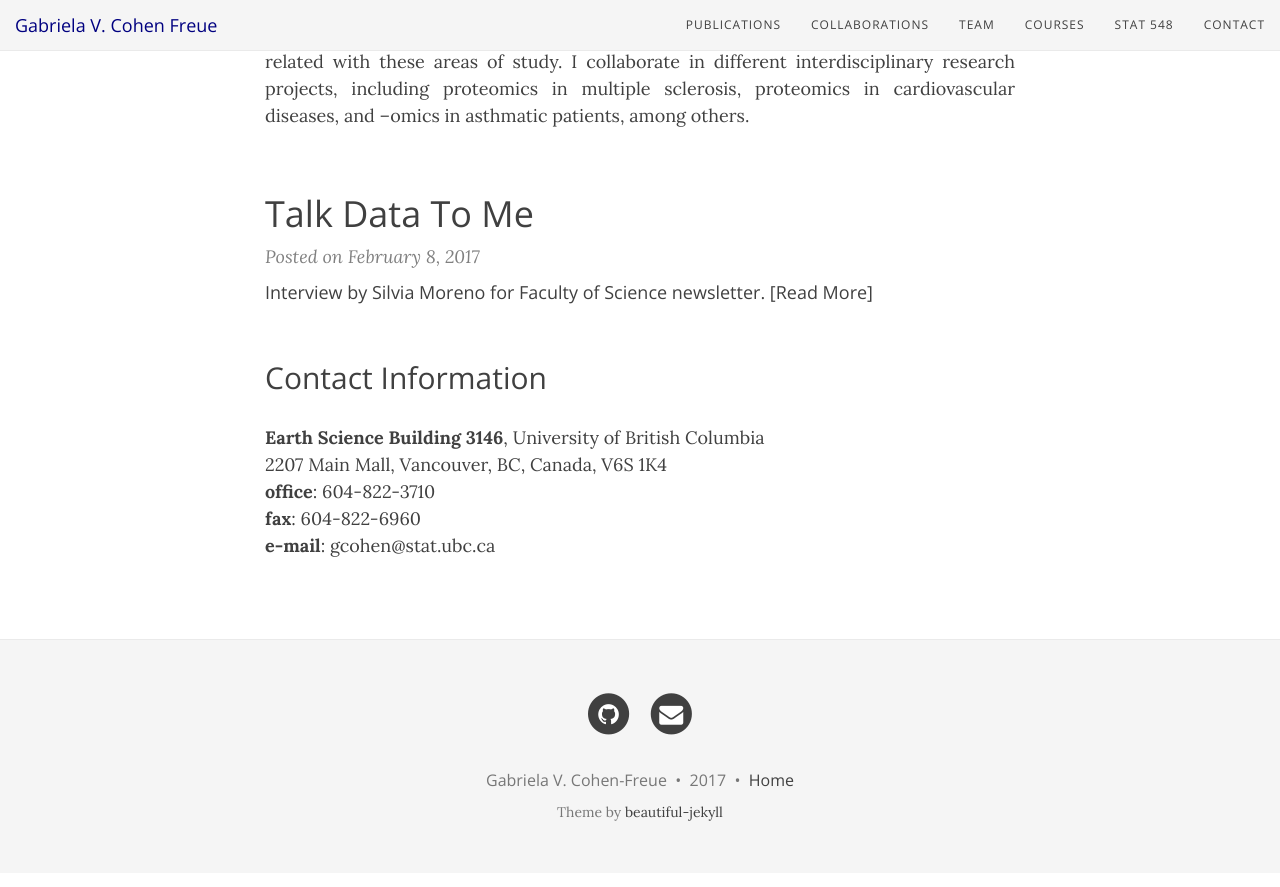
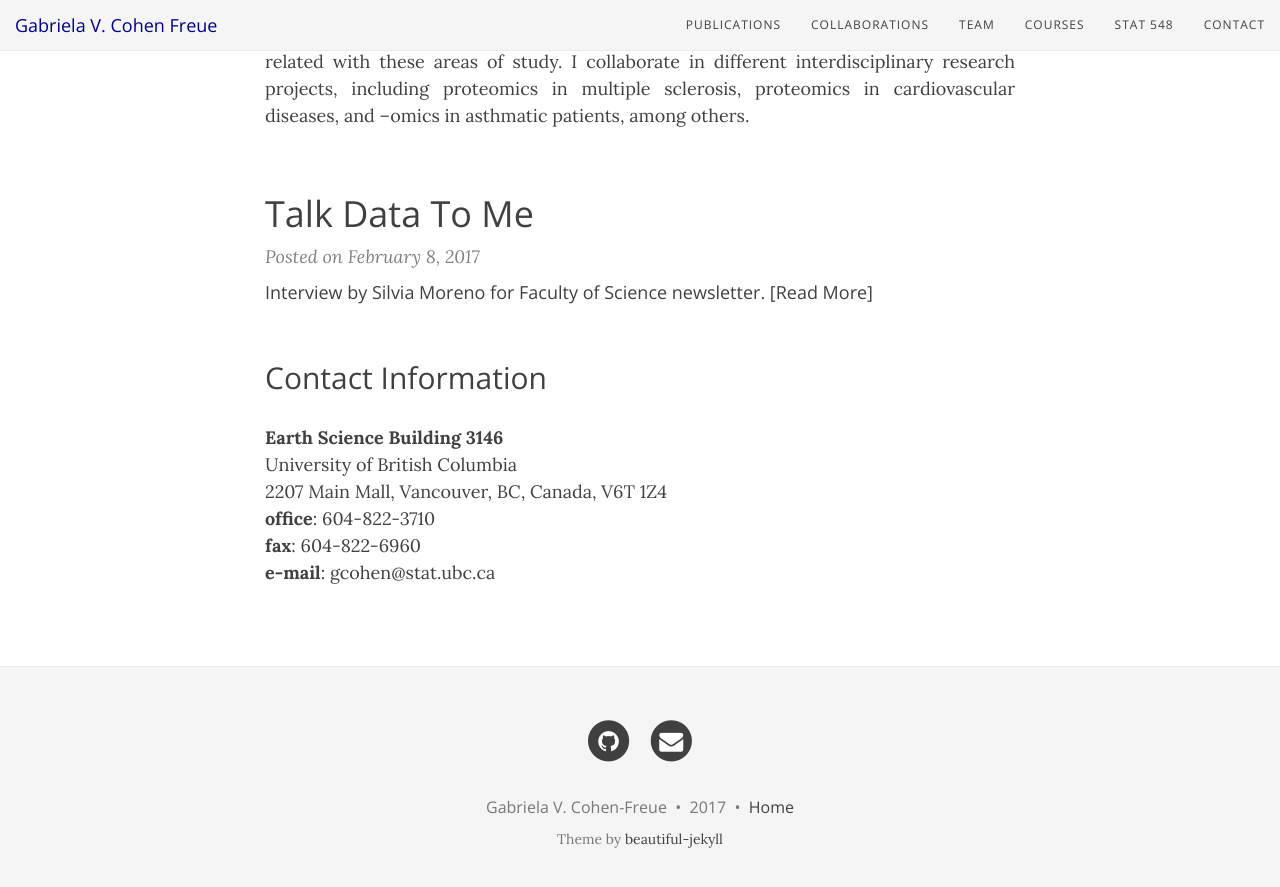
Before and after one commit to gcohenfr/gcohenfr.github.io, a Jekyll site: the page built from index.html, in a window 1280 px wide and 900 px high, scrolled down 861 px. Shown: the top 887 px of the window. Built offline with Jekyll 4.4.1, drawn with Linux system fonts in a browser that asks for light colours; nearby versions of some CDN libraries; the list of posts is cut into pages by our own code.

Commit message:
Update index.html

```diff
--- a/index.html
+++ b/index.html
@@ -82,9 +82,11 @@ bigimg:
 <h2> Contact Information </h2>
   <p>
 
-    <b>Earth Science Building 3146</b>, University of British Columbia <br>
+    <b>Earth Science Building 3146</b> <br>
 
-    2207 Main Mall, Vancouver, BC, Canada, V6S 1K4 <br>
+    University of British Columbia <br>
+
+    2207 Main Mall, Vancouver, BC, Canada, V6T 1Z4 <br>
 
     <b>office</b>: 604-822-3710 <br>
 
```
